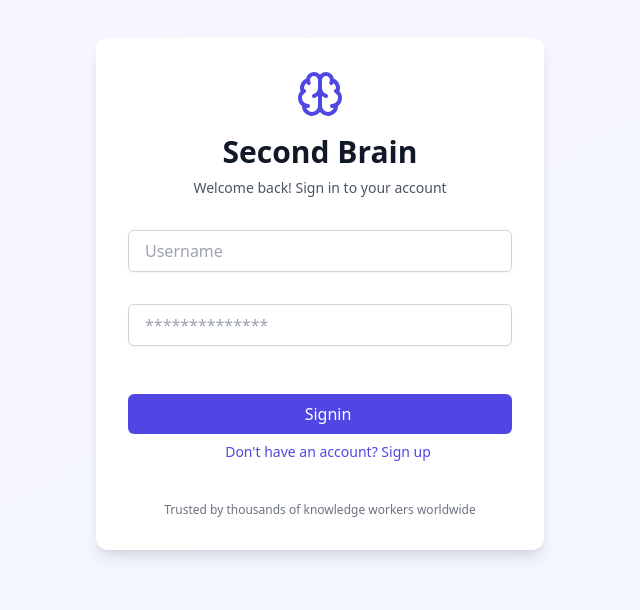
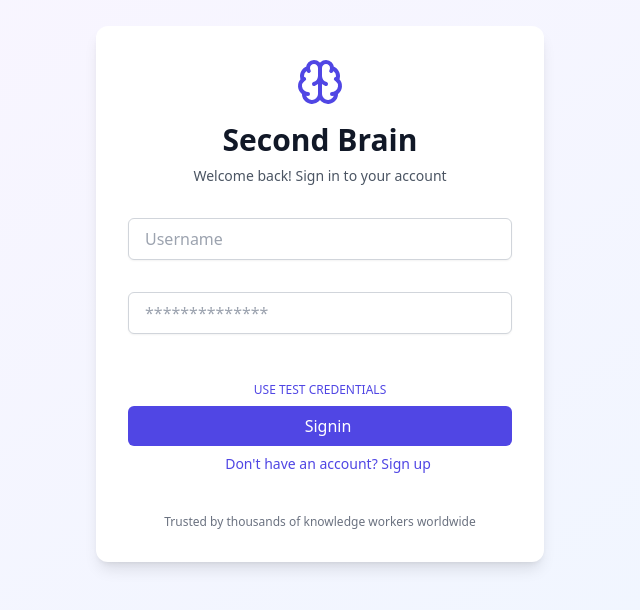
Before and after one commit to Anmol0987/Second-Brain, a React (Vite) app in the folder frontend/: page /signin in a window 1280 px wide. Shown: the part 106-716 px from the top of the page, without its empty margins (320-960 px from the left). Built offline with nearby package versions, Linux system fonts and the light colour scheme.

Commit message:
added test credentials option

```diff
--- a/frontend/src/pages/Signin.tsx
+++ b/frontend/src/pages/Signin.tsx
@@ -11,6 +11,10 @@ export const Signin = () => {
     const passwordref = useRef<HTMLInputElement>()
     const navigate = useNavigate()
 
+    function useTestCredentials() {
+        usernameref.current!.value = "admin"
+        passwordref.current!.value = "admin1"
+    }
      function signin() {
         const username = usernameref.current?.value
         const password = passwordref.current?.value
@@ -37,10 +41,12 @@ export const Signin = () => {
                 Welcome back! Sign in to your account
             </p>
         </div>
-
         <InputComponent classname="mt-1 block w-full px-3 py-2 border border-gray-300 rounded-md shadow-sm focus:outline-none focus:ring-2 focus:ring-purple-500 focus:border-purple-500" reference={usernameref} placeholder="Username" />
         <InputComponent classname="mt-1 block w-full px-3 py-2 border border-gray-300 rounded-md shadow-sm focus:outline-none focus:ring-2 focus:ring-purple-500 focus:border-purple-500" reference={passwordref} placeholder="**************" />
         <div className="flex justify-center pt-4 flex-col">
+    <div className="flex justify-center text-xs text-purple-600 cursor-pointer mb-2" onClick={useTestCredentials}>
+                    USE TEST CREDENTIALS
+                </div>
             <Button loading={false} onClick={signin} variant="primary" title="Signin" fullWidth={true} />
             <Button classname="text-sm text-purple-600 hover:text-purple-500" loading={false} onClick={() => { navigate("/signup") }} title="Don't have an account? Sign up" fullWidth={true} />
         </div>
```
